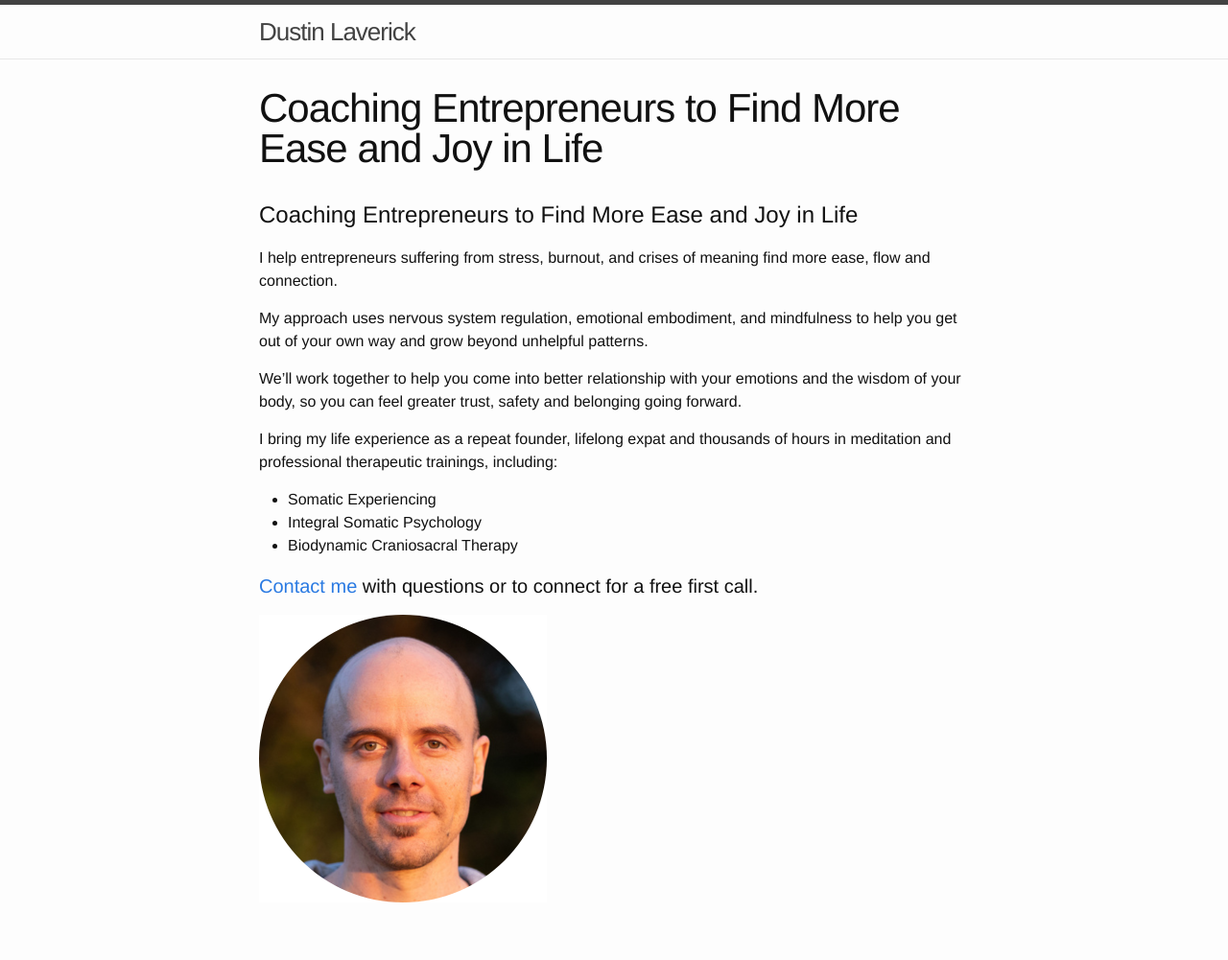
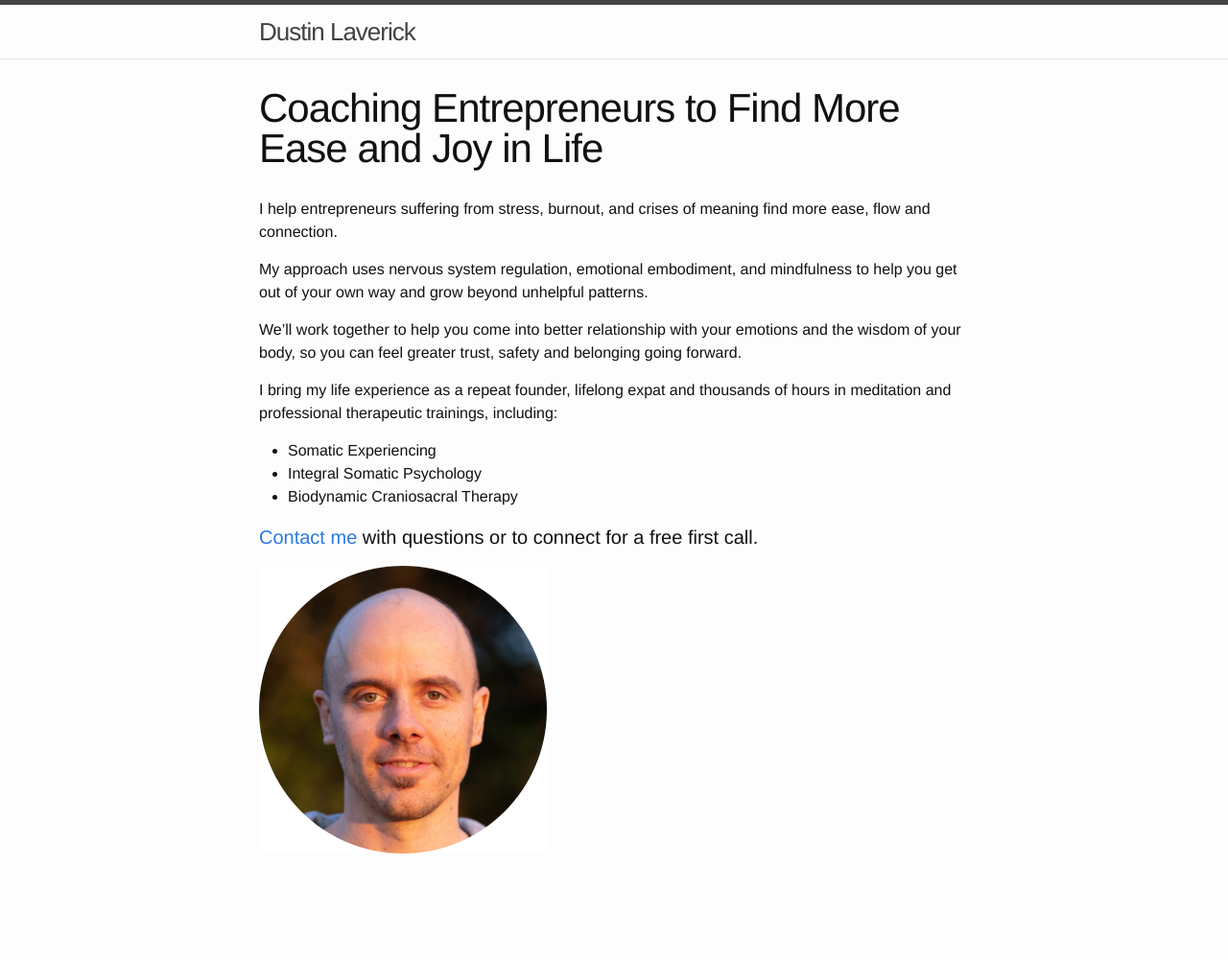
Before and after one commit to laverick/laverick.github.io, a Jekyll site: the page built from index.md, in a window 1280 px wide. Shown: the whole page at 96% size. Built offline with Jekyll 4.4.1, drawn with Linux system fonts in a browser that asks for light colours; our own code applies the rules of GitHub Pages for plain Markdown files; after the commit the page ends 950 px from its top, so only the background shows below that; part of the change alters nothing that is shown.

```diff
--- a/index.md
+++ b/index.md
@@ -1,8 +1,9 @@
 ---
 layout: page
 exclude: true
+title: Coaching Entrepreneurs to Find More Ease and Joy in Life
 ---
-# Coaching Entrepreneurs to Find More Ease and Joy in Life
+
 
 I help entrepreneurs suffering from stress, burnout, and crises of meaning find more ease, flow and connection.
 
```
